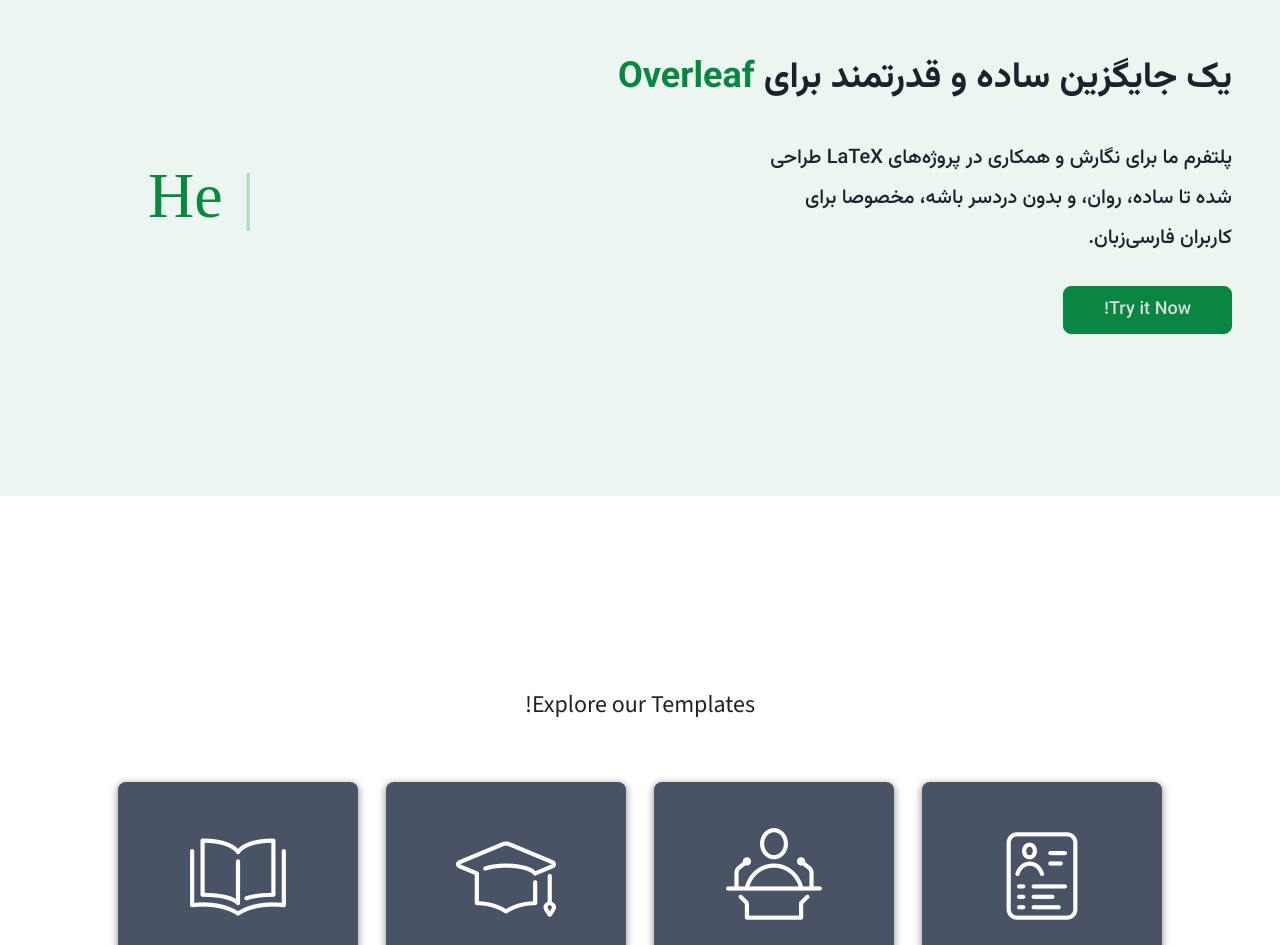
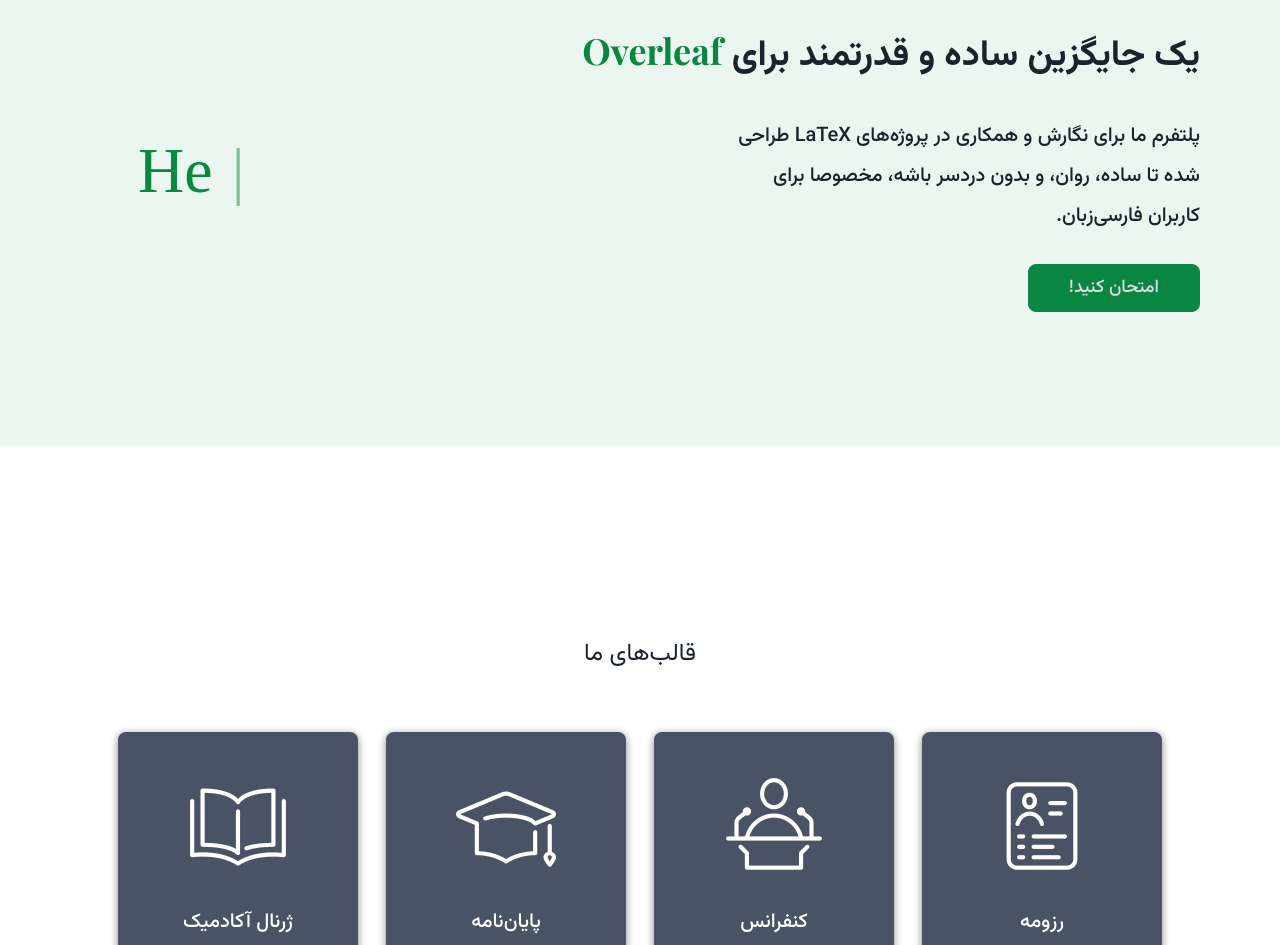
Before and after one commit to Afra-Khalaj/Overleaf-landing, a Next.js app: page / in a window 1280 px wide. Shown: the part 200-1145 px from the top of the page. Built offline with nearby package versions, Linux system fonts and the light colour scheme; a web font is replaced by a local one.

Commit message:
modification 2

```diff
--- a/app/_components/TemplateCard/TemplateCard.tsx
+++ b/app/_components/TemplateCard/TemplateCard.tsx
@@ -19,7 +19,7 @@
       }}
     >
       <img src={templateImg} alt={templateName} className="h-auto p-6" />
-      <h1 className="text-xl font-body my-2 text-base-100 font-semibold">
+      <h1 className="text-xl my-2 text-base-100 font-medium">
       {templateName}
       </h1>
       <p className="text-base text-base-100">{templateDesc}</p>
--- a/app/_components/TemplatesDiv/TemplatesDiv.tsx
+++ b/app/_components/TemplatesDiv/TemplatesDiv.tsx
@@ -5,30 +5,34 @@
 const TemplatesDiv = () => {
   return (
     <div className="flex flex-col items-center mt-28">
-      <h1 className="mt-20 mb-10 font-body text-2xl">Explore our Templates!</h1>
+      <h1 className="mt-20 mb-10 text-2xl">قالب‌های ما</h1>
       <div className="flex flex-row items-center space-x-7 mb-10 h-[300px]" dir="ltr">
         <TemplateCard
-          templateName="Academic Journal"
+          templateName="ژرنال آکادمیک"
+          // templateName="Academic Journal"
           templateImg="/icons/journal.svg"
           templateDesc="This is a test description!"
         />
         <TemplateCard
-          templateName="Thesis"
+          // templateName="Thesis"
+          templateName="پایان‌نامه"
           templateImg="/icons/thesis.svg"
           templateDesc="This is a test description!"
         />
         <TemplateCard
-          templateName="Conference"
+          // templateName="Conference"
+          templateName="کنفرانس"
           templateImg="/icons/conference.svg"
           templateDesc="This is a test description!"
         />
         <TemplateCard
-          templateName="Resume"
+          // templateName="Resume"
+          templateName="رزومه"
           templateImg="/icons/resume.svg"
           templateDesc="This is a test description!"
         />
       </div>
-      <SecondaryButton href="/templates">See more</SecondaryButton>
+      <SecondaryButton href="/templates">بیشتر</SecondaryButton>
     </div>
   );
 };
--- a/app/_components/TypewriterText/TypewriterText.tsx
+++ b/app/_components/TypewriterText/TypewriterText.tsx
@@ -5,7 +5,7 @@
 
 export default function TypewriterText() {
   return (
-    <h1 style={{ fontSize: '4rem', fontFamily: 'Vazir', direction: 'ltr', color: '#098842', paddingInlineStart: "100px", paddingInlineEnd: "100px" }}>
+    <h1 style={{ fontSize: '4rem', fontFamily: 'Vazir', direction: 'ltr', color: '#098842', paddingInlineStart: "90px", paddingInlineEnd: "90px" }}>
       <Typewriter
         words={['Hello World! ']}
         // words={['سلام دنیا ! ']}
--- a/app/_components/WelcomeDiv/WelcomeDiv.tsx
+++ b/app/_components/WelcomeDiv/WelcomeDiv.tsx
@@ -4,14 +4,14 @@
 
 const WelcomeDiv = () => {
   return (
-    <div className=" bg-secondary items-center">
-      <div className="flex flex-row items-center justify-between py-10 px-12 h-[600px]">
-        <div className="flex flex-col content-between w-[52%]">
+    <div className="bg-secondary items-center">
+      <div className="flex flex-row items-center justify-between py-10 px-12 h-[550px]">
+        <div className="flex flex-col content-between w-[54%] ms-8">
           <h1 className="text-4xl font-bold mb-10">
             {/* Start Writing with <span className="text-primary">LaTeX</span>:
             Powerful and Simple */}
             یک جایگزین ساده و قدرتمند برای{" "}
-            <span className="text-primary">Overleaf</span>
+            <span className="text-primary font-title">Overleaf</span>
           </h1>
 
           <p className="w-9/12 text-start text-xl font-medium leading-loose">
@@ -27,19 +27,9 @@
             className="text-[23px] px-10 mt-7"
             href="https://dev.latex.hpc.ipm.ac.ir"
           >
-            Try it Now!
+            امتحان کنید!
           </PrimaryButton>
         </div>
-
-        {/* <video
-          className="w-full max-w-2xl mb-10 mt-2 rounded-md"
-          autoPlay
-          loop
-          muted
-        >
-          <source src="/gifs/editor-pdf-video.mp4" type="video/mp4" />
-          Your browser does not support the video tag.
-        </video> */}
         <TypewriterText />
       </div>
     </div>
```
